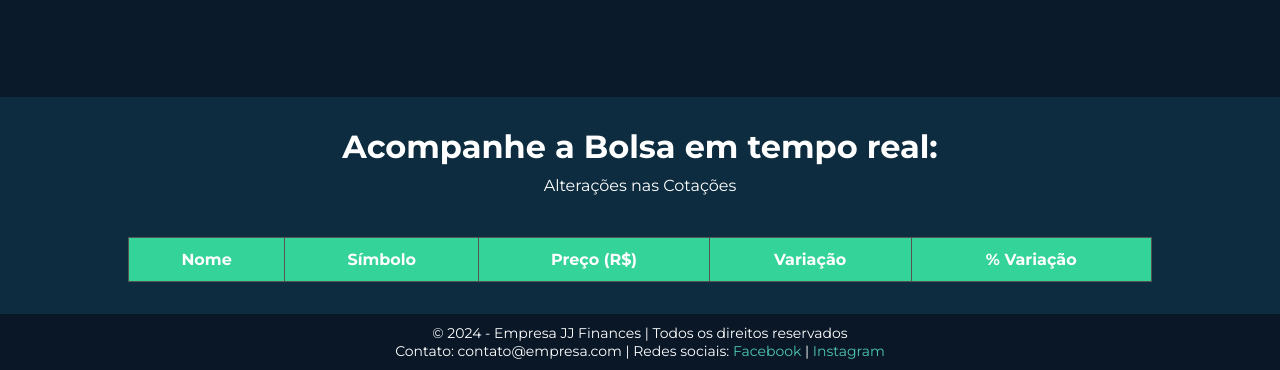
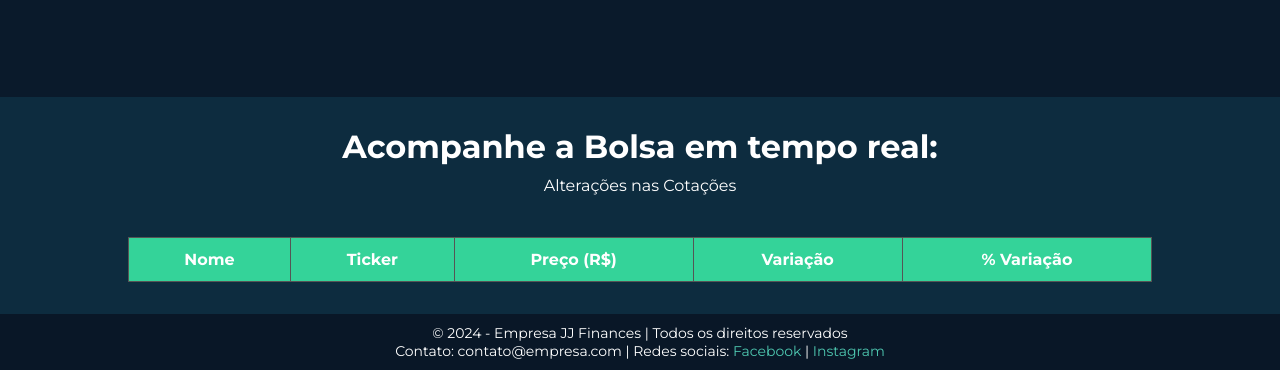
Before and after one commit to carlossant77/jj-finances, a Flask app: template templates/bolsa.html in a window 1280 px wide. Shown: the part 653-1023 px from the top of the page. Run offline with Flask 3, Linux system fonts and the light colour scheme; the template is opened without the code that fills it, so the values that code supplies are empty.

Commit message:
Update bolsa.html

```diff
--- a/templates/bolsa.html
+++ b/templates/bolsa.html
@@ -56,7 +56,7 @@
                     <thead>
                         <tr>
                             <th>Nome</th>
-                            <th>Símbolo</th>
+                            <th>Ticker</th>
                             <th>Preço (R$)</th>
                             <th>Variação</th>
                             <th>% Variação</th>
@@ -88,4 +88,5 @@
 
     </main>
 </body>
+
 </html>
```
